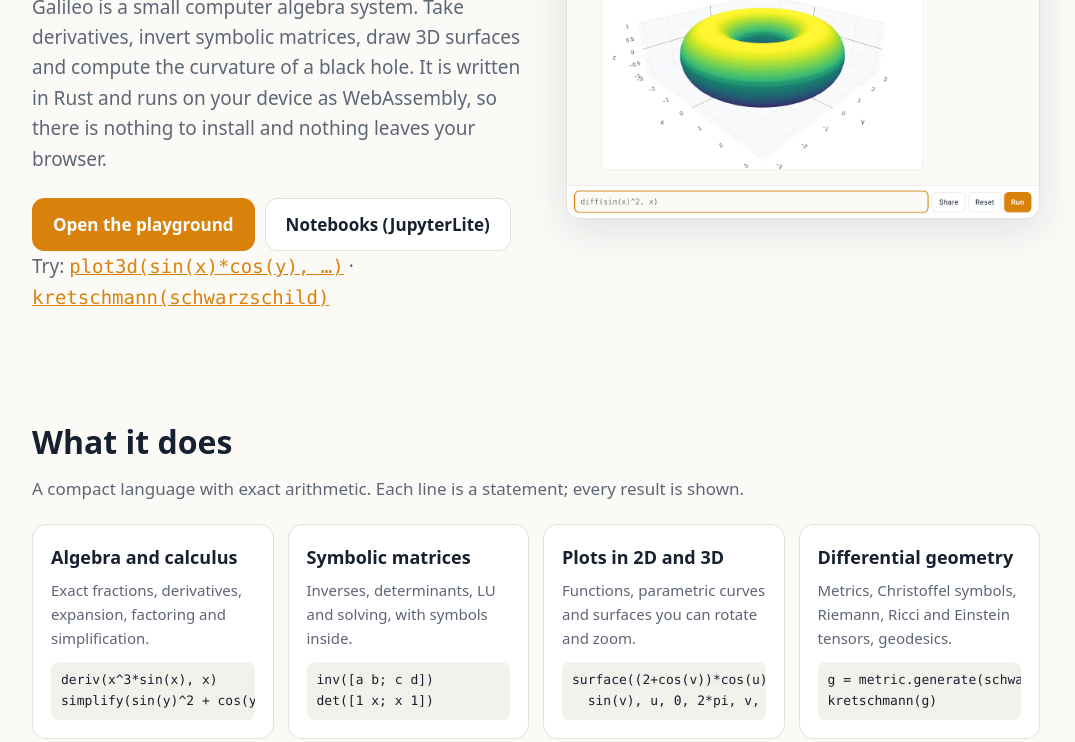
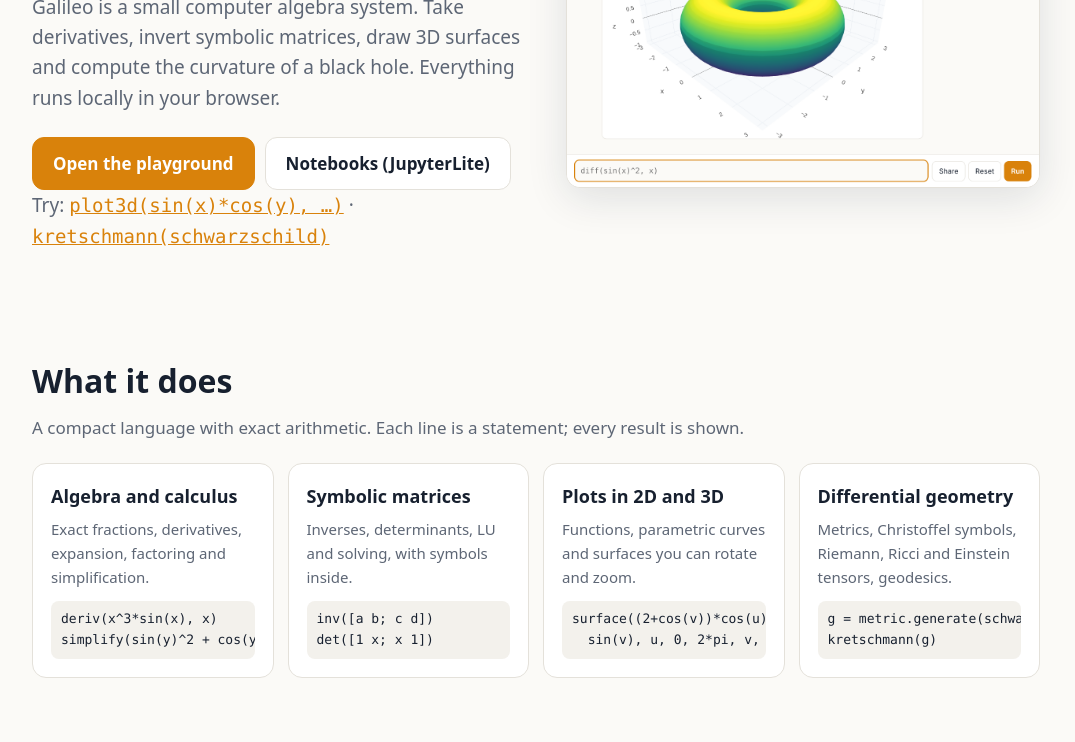
Before and after one commit to cascala/igalileo, a plain HTML site: page site/index.html in a window 1280 px wide. Shown: the part 358-1100 px from the top of the page, without its empty margins (104-1179 px from the left). Drawn offline with Linux system fonts and the light colour scheme.

Commit message:
Landing page and playground: say simply that everything runs locally in the browser
Co-Authored-By: Claude Opus 5.5 <noreply@anthropic.com>
Claude-Session: https://claude.ai/code/session_01U2rdDXku33dVduohNZieRZ

```diff
--- a/site/index.html
+++ b/site/index.html
@@ -6,7 +6,7 @@
 <title>Galileo</title>
 <meta name="description" content="Galileo is a small computer algebra system: symbolic math, plots, differential geometry and general relativity. It runs in your browser, with nothing to install.">
 <meta property="og:title" content="Galileo: computer algebra in your browser">
-<meta property="og:description" content="Symbolic math, 3D plots, curvature tensors and black holes, computed on your device with Rust and WebAssembly.">
+<meta property="og:description" content="Symbolic math, 3D plots, curvature tensors and black holes, all running locally in your browser.">
 <meta property="og:image" content="img/playground.png">
 <link rel="icon" href="logo.svg" type="image/svg+xml">
 <style>
@@ -79,7 +79,7 @@ footer { border-top: 1px solid var(--line); color: var(--muted); font-size: 14px
   <div class="hero">
     <div>
       <h1>Symbolic math and <em>general relativity</em>, in your browser.</h1>
-      <p>Galileo is a small computer algebra system. Take derivatives, invert symbolic matrices, draw 3D surfaces and compute the curvature of a black hole. It is written in Rust and runs on your device as WebAssembly, so there is nothing to install and nothing leaves your browser.</p>
+      <p>Galileo is a small computer algebra system. Take derivatives, invert symbolic matrices, draw 3D surfaces and compute the curvature of a black hole. Everything runs locally in your browser.</p>
       <div class="cta">
         <a class="btn primary" href="playground/">Open the playground</a>
         <a class="btn" href="lab/lab/index.html?path=galileo-tour.ipynb">Notebooks (JupyterLite)</a>
```
Also changed, not shown: site/playground/index.html (+1 -1 lines), README.md.
